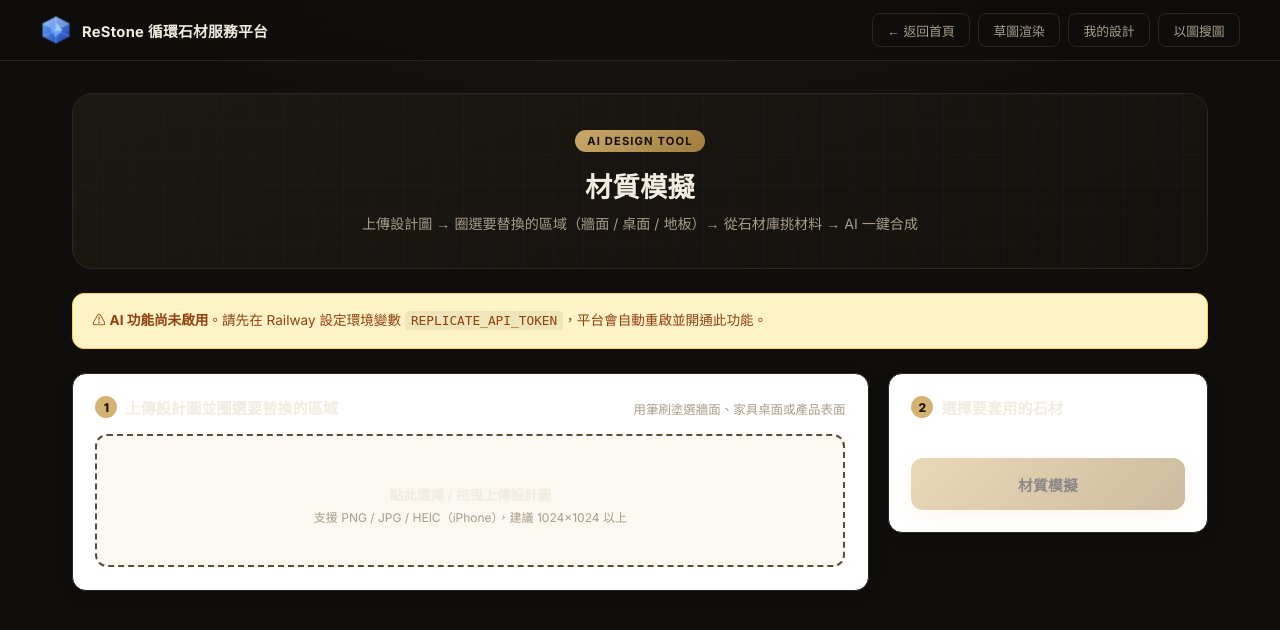
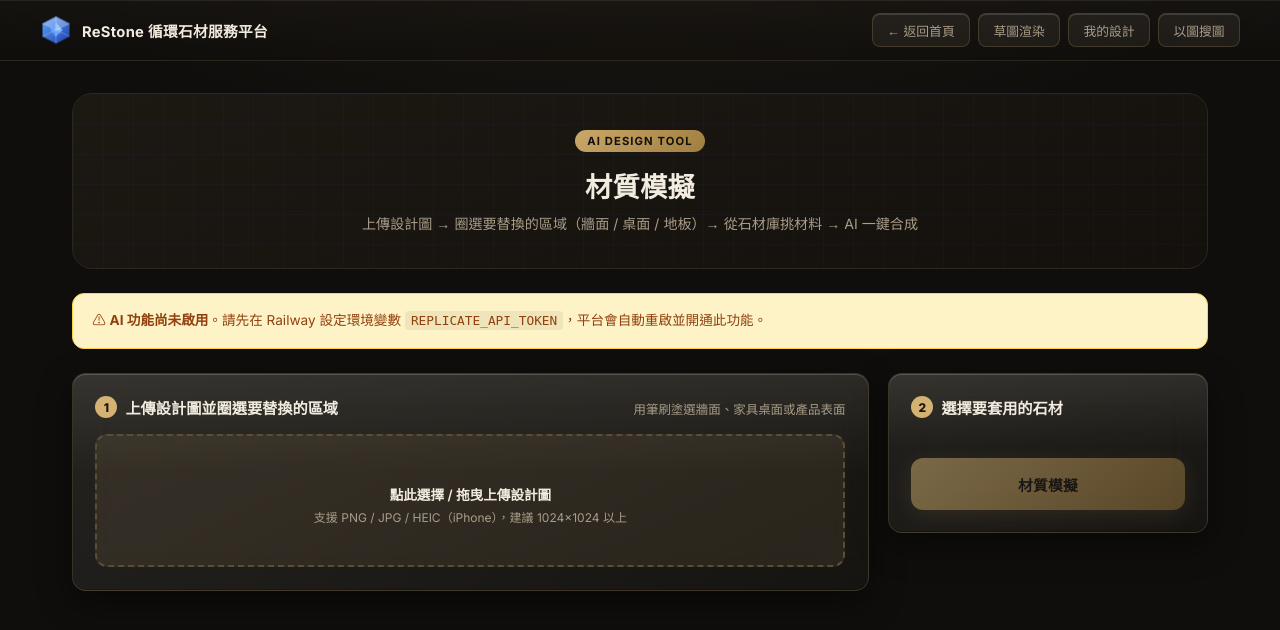
Before and after one commit to clie945-tech/stone-database, a Flask app: page /design-tool in a window 1280 px wide. Shown: the top 630 px of the page. Run offline with Flask 3, Linux system fonts and the light colour scheme; the visitor is signed in with stand-in values (Sample User, id 1); data that the repository does not hold is empty; some libraries are stand-ins or nearby versions.

Commit message:
強化 iOS 風液態玻璃效果（兩版主題）
- 卡片/面板/工具卡/統計：厚霧面模糊(blur 24px + saturate)、
  半透明漸層填充、頂部高光內陰影、玻璃鑲邊、漂浮陰影、頂部光澤層
- Header 厚玻璃條；導覽藥丸/徽章/輸入框玻璃化
- hover 時模糊加深、鑲邊發光、浮起更明顯
- 科技版青色玻璃、藝廊版暖色玻璃；CSS 版本升至 v7

Co-Authored-By: Claude Fable 5 <noreply@anthropic.com>

```diff
--- a/static/theme-gallery.css
+++ b/static/theme-gallery.css
@@ -172,3 +172,52 @@ footer { background: #12100D !important; }
   12%  { background-position: 0% 0; }
   100% { background-position: 0% 0; }
 }
+
+/* ═══════════════════════════════════════════════════════════════
+   Liquid Glass（暖色玻璃）— 藝廊版的液態玻璃質感（內斂版）
+   ═══════════════════════════════════════════════════════════════ */
+.panel, .card, .tool, .profile-card, .stat, .spec-card, .inquiry-card, .rec,
+.stone-card, .design-card, .shot, .analysis {
+  background: linear-gradient(155deg, rgba(244,235,223,0.10), rgba(244,235,223,0.03)) !important;
+  backdrop-filter: blur(22px) saturate(140%) !important;
+  -webkit-backdrop-filter: blur(22px) saturate(140%) !important;
+  border: 1px solid rgba(212,178,116,0.18) !important;
+  box-shadow:
+    inset 0 1px 0 rgba(255,247,230,0.18),
+    inset 0 -1px 0 rgba(0,0,0,0.25),
+    0 12px 34px rgba(0,0,0,0.45) !important;
+}
+.tool, .panel, .card { position: relative; }
+.tool::before, .panel::before, .card::before {
+  content: ''; position: absolute; inset: 0 0 auto 0; height: 46%;
+  background: linear-gradient(180deg, rgba(255,247,230,0.08), rgba(255,247,230,0));
+  border-radius: inherit; pointer-events: none; z-index: 0;
+}
+.tool > *, .panel > *, .card > * { position: relative; z-index: 1; }
+.tool:hover, .card:hover, .stone-card:hover, .design-card:hover, .shot:hover {
+  backdrop-filter: blur(26px) saturate(160%) !important;
+  -webkit-backdrop-filter: blur(26px) saturate(160%) !important;
+  border-color: rgba(212,178,116,0.42) !important;
+  box-shadow:
+    inset 0 1px 0 rgba(255,247,230,0.28),
+    0 18px 46px rgba(0,0,0,0.55),
+    0 0 22px rgba(212,178,116,0.16) !important;
+}
+header {
+  background: linear-gradient(180deg, rgba(26,23,20,0.62), rgba(15,14,12,0.45)) !important;
+  backdrop-filter: blur(24px) saturate(160%) !important;
+  -webkit-backdrop-filter: blur(24px) saturate(160%) !important;
+  box-shadow: inset 0 1px 0 rgba(255,247,230,0.08) !important;
+}
+.hbtn, .btn-link, .header-admin, .hero-badge, .tool-btn, .reupload {
+  background: rgba(244,235,223,0.06) !important;
+  backdrop-filter: blur(14px) saturate(140%) !important;
+  -webkit-backdrop-filter: blur(14px) saturate(140%) !important;
+  border: 1px solid rgba(212,178,116,0.20) !important;
+  box-shadow: inset 0 1px 0 rgba(255,247,230,0.14) !important;
+}
+.tool .ic {
+  background: rgba(244,235,223,0.08) !important;
+  border: 1px solid rgba(212,178,116,0.20);
+  box-shadow: inset 0 1px 0 rgba(255,247,230,0.20);
+}
--- a/templates/customer_dashboard.html
+++ b/templates/customer_dashboard.html
@@ -98,8 +98,8 @@
 
     footer { margin-top: 4rem; padding: 1.5rem; text-align: center; font-size: 0.75rem; color: var(--text-light); border-top: 1px solid var(--border); background: var(--white); }
   </style>
-  <link rel="stylesheet" href="/static/theme-gallery.css?v=6" id="theme-css">
-  <script>(function(){try{var q=new URLSearchParams(location.search).get("theme");if(q)localStorage.setItem("rs-theme",q);var t=localStorage.getItem("rs-theme")||"gallery";var l=document.getElementById("theme-css");if(t==="tech")l.href="/static/theme-tech.css?v=6";else if(t==="light")l.parentNode.removeChild(l);}catch(e){}})();</script>
+  <link rel="stylesheet" href="/static/theme-gallery.css?v=7" id="theme-css">
+  <script>(function(){try{var q=new URLSearchParams(location.search).get("theme");if(q)localStorage.setItem("rs-theme",q);var t=localStorage.getItem("rs-theme")||"gallery";var l=document.getElementById("theme-css");if(t==="tech")l.href="/static/theme-tech.css?v=7";else if(t==="light")l.parentNode.removeChild(l);}catch(e){}})();</script>
   <script src="/static/motion.js" defer></script>
 </head>
 <body>
--- a/templates/customer_login.html
+++ b/templates/customer_login.html
@@ -50,8 +50,8 @@
     .link { display: block; text-align: center; font-size: 0.82rem; color: var(--text-muted); text-decoration: none; font-weight: 500; transition: color 0.15s; }
     .link:hover { color: var(--blue); }
   </style>
-  <link rel="stylesheet" href="/static/theme-gallery.css?v=6" id="theme-css">
-  <script>(function(){try{var q=new URLSearchParams(location.search).get("theme");if(q)localStorage.setItem("rs-theme",q);var t=localStorage.getItem("rs-theme")||"gallery";var l=document.getElementById("theme-css");if(t==="tech")l.href="/static/theme-tech.css?v=6";else if(t==="light")l.parentNode.removeChild(l);}catch(e){}})();</script>
+  <link rel="stylesheet" href="/static/theme-gallery.css?v=7" id="theme-css">
+  <script>(function(){try{var q=new URLSearchParams(location.search).get("theme");if(q)localStorage.setItem("rs-theme",q);var t=localStorage.getItem("rs-theme")||"gallery";var l=document.getElementById("theme-css");if(t==="tech")l.href="/static/theme-tech.css?v=7";else if(t==="light")l.parentNode.removeChild(l);}catch(e){}})();</script>
   <script src="/static/motion.js" defer></script>
 </head>
 <body>
--- a/templates/design_tool.html
+++ b/templates/design_tool.html
@@ -201,8 +201,8 @@
   </style>
   <!-- HEIC 客戶端轉檔（給 Chrome / Firefox 用戶；Safari 原生支援 HEIC）-->
   <script src="https://cdnjs.cloudflare.com/ajax/libs/heic2any/0.0.4/heic2any.min.js" defer></script>
-  <link rel="stylesheet" href="/static/theme-gallery.css?v=6" id="theme-css">
-  <script>(function(){try{var q=new URLSearchParams(location.search).get("theme");if(q)localStorage.setItem("rs-theme",q);var t=localStorage.getItem("rs-theme")||"gallery";var l=document.getElementById("theme-css");if(t==="tech")l.href="/static/theme-tech.css?v=6";else if(t==="light")l.parentNode.removeChild(l);}catch(e){}})();</script>
+  <link rel="stylesheet" href="/static/theme-gallery.css?v=7" id="theme-css">
+  <script>(function(){try{var q=new URLSearchParams(location.search).get("theme");if(q)localStorage.setItem("rs-theme",q);var t=localStorage.getItem("rs-theme")||"gallery";var l=document.getElementById("theme-css");if(t==="tech")l.href="/static/theme-tech.css?v=7";else if(t==="light")l.parentNode.removeChild(l);}catch(e){}})();</script>
   <script src="/static/motion.js" defer></script>
 </head>
 <body>
--- a/templates/image_search.html
+++ b/templates/image_search.html
@@ -149,8 +149,8 @@
   </style>
   <!-- HEIC 客戶端轉檔（Safari 原生支援，給 Chrome / Firefox 用戶）-->
   <script src="https://cdnjs.cloudflare.com/ajax/libs/heic2any/0.0.4/heic2any.min.js" defer></script>
-  <link rel="stylesheet" href="/static/theme-gallery.css?v=6" id="theme-css">
-  <script>(function(){try{var q=new URLSearchParams(location.search).get("theme");if(q)localStorage.setItem("rs-theme",q);var t=localStorage.getItem("rs-theme")||"gallery";var l=document.getElementById("theme-css");if(t==="tech")l.href="/static/theme-tech.css?v=6";else if(t==="light")l.parentNode.removeChild(l);}catch(e){}})();</script>
+  <link rel="stylesheet" href="/static/theme-gallery.css?v=7" id="theme-css">
+  <script>(function(){try{var q=new URLSearchParams(location.search).get("theme");if(q)localStorage.setItem("rs-theme",q);var t=localStorage.getItem("rs-theme")||"gallery";var l=document.getElementById("theme-css");if(t==="tech")l.href="/static/theme-tech.css?v=7";else if(t==="light")l.parentNode.removeChild(l);}catch(e){}})();</script>
   <script src="/static/motion.js" defer></script>
 </head>
 <body>
--- a/templates/index.html
+++ b/templates/index.html
@@ -334,8 +334,8 @@
       .hero-stat { padding: 0.8rem 1.4rem; }
     }
   </style>
-  <link rel="stylesheet" href="/static/theme-gallery.css?v=6" id="theme-css">
-  <script>(function(){try{var q=new URLSearchParams(location.search).get("theme");if(q)localStorage.setItem("rs-theme",q);var t=localStorage.getItem("rs-theme")||"gallery";var l=document.getElementById("theme-css");if(t==="tech")l.href="/static/theme-tech.css?v=6";else if(t==="light")l.parentNode.removeChild(l);}catch(e){}})();</script>
+  <link rel="stylesheet" href="/static/theme-gallery.css?v=7" id="theme-css">
+  <script>(function(){try{var q=new URLSearchParams(location.search).get("theme");if(q)localStorage.setItem("rs-theme",q);var t=localStorage.getItem("rs-theme")||"gallery";var l=document.getElementById("theme-css");if(t==="tech")l.href="/static/theme-tech.css?v=7";else if(t==="light")l.parentNode.removeChild(l);}catch(e){}})();</script>
   <script src="/static/motion.js" defer></script>
 </head>
 <body>
--- a/templates/my_designs.html
+++ b/templates/my_designs.html
@@ -58,8 +58,8 @@
 
     footer { margin-top: 4rem; padding: 1.5rem; text-align: center; font-size: 0.75rem; color: var(--text-light); border-top: 1px solid var(--border); background: var(--white); }
   </style>
-  <link rel="stylesheet" href="/static/theme-gallery.css?v=6" id="theme-css">
-  <script>(function(){try{var q=new URLSearchParams(location.search).get("theme");if(q)localStorage.setItem("rs-theme",q);var t=localStorage.getItem("rs-theme")||"gallery";var l=document.getElementById("theme-css");if(t==="tech")l.href="/static/theme-tech.css?v=6";else if(t==="light")l.parentNode.removeChild(l);}catch(e){}})();</script>
+  <link rel="stylesheet" href="/static/theme-gallery.css?v=7" id="theme-css">
+  <script>(function(){try{var q=new URLSearchParams(location.search).get("theme");if(q)localStorage.setItem("rs-theme",q);var t=localStorage.getItem("rs-theme")||"gallery";var l=document.getElementById("theme-css");if(t==="tech")l.href="/static/theme-tech.css?v=7";else if(t==="light")l.parentNode.removeChild(l);}catch(e){}})();</script>
   <script src="/static/motion.js" defer></script>
 </head>
 <body>
--- a/templates/register.html
+++ b/templates/register.html
@@ -53,8 +53,8 @@
     .link:hover { color: var(--blue); }
     .link span { color: var(--blue); }
   </style>
-  <link rel="stylesheet" href="/static/theme-gallery.css?v=6" id="theme-css">
-  <script>(function(){try{var q=new URLSearchParams(location.search).get("theme");if(q)localStorage.setItem("rs-theme",q);var t=localStorage.getItem("rs-theme")||"gallery";var l=document.getElementById("theme-css");if(t==="tech")l.href="/static/theme-tech.css?v=6";else if(t==="light")l.parentNode.removeChild(l);}catch(e){}})();</script>
+  <link rel="stylesheet" href="/static/theme-gallery.css?v=7" id="theme-css">
+  <script>(function(){try{var q=new URLSearchParams(location.search).get("theme");if(q)localStorage.setItem("rs-theme",q);var t=localStorage.getItem("rs-theme")||"gallery";var l=document.getElementById("theme-css");if(t==="tech")l.href="/static/theme-tech.css?v=7";else if(t==="light")l.parentNode.removeChild(l);}catch(e){}})();</script>
   <script src="/static/motion.js" defer></script>
 </head>
 <body>
--- a/templates/sketch.html
+++ b/templates/sketch.html
@@ -61,8 +61,8 @@
     .warn{background:#FEF3C7;color:#92400E;border:1px solid #FDE68A;border-radius:10px;padding:.7rem 1rem;font-size:.85rem;margin-bottom:1rem}
     footer{margin-top:3rem;padding:1.5rem;text-align:center;font-size:.75rem;color:var(--text-light);border-top:1px solid var(--border);background:#fff}
   </style>
-  <link rel="stylesheet" href="/static/theme-gallery.css?v=6" id="theme-css">
-  <script>(function(){try{var q=new URLSearchParams(location.search).get("theme");if(q)localStorage.setItem("rs-theme",q);var t=localStorage.getItem("rs-theme")||"gallery";var l=document.getElementById("theme-css");if(t==="tech")l.href="/static/theme-tech.css?v=6";else if(t==="light")l.parentNode.removeChild(l);}catch(e){}})();</script>
+  <link rel="stylesheet" href="/static/theme-gallery.css?v=7" id="theme-css">
+  <script>(function(){try{var q=new URLSearchParams(location.search).get("theme");if(q)localStorage.setItem("rs-theme",q);var t=localStorage.getItem("rs-theme")||"gallery";var l=document.getElementById("theme-css");if(t==="tech")l.href="/static/theme-tech.css?v=7";else if(t==="light")l.parentNode.removeChild(l);}catch(e){}})();</script>
   <script src="/static/motion.js" defer></script>
 </head>
 <body>
--- a/templates/stone_detail.html
+++ b/templates/stone_detail.html
@@ -139,8 +139,8 @@
       color: rgba(255,255,255,0.5); font-size: 0.75rem; pointer-events: none;
     }
   </style>
-  <link rel="stylesheet" href="/static/theme-gallery.css?v=6" id="theme-css">
-  <script>(function(){try{var q=new URLSearchParams(location.search).get("theme");if(q)localStorage.setItem("rs-theme",q);var t=localStorage.getItem("rs-theme")||"gallery";var l=document.getElementById("theme-css");if(t==="tech")l.href="/static/theme-tech.css?v=6";else if(t==="light")l.parentNode.removeChild(l);}catch(e){}})();</script>
+  <link rel="stylesheet" href="/static/theme-gallery.css?v=7" id="theme-css">
+  <script>(function(){try{var q=new URLSearchParams(location.search).get("theme");if(q)localStorage.setItem("rs-theme",q);var t=localStorage.getItem("rs-theme")||"gallery";var l=document.getElementById("theme-css");if(t==="tech")l.href="/static/theme-tech.css?v=7";else if(t==="light")l.parentNode.removeChild(l);}catch(e){}})();</script>
   <script src="/static/motion.js" defer></script>
 </head>
 <body>
--- a/templates/studio.html
+++ b/templates/studio.html
@@ -39,8 +39,8 @@
     .tip{margin-top:2rem;text-align:center;font-size:.8rem;color:var(--text-light)}
     footer{margin-top:3.5rem;padding:1.5rem;text-align:center;font-size:.75rem;color:var(--text-light);border-top:1px solid var(--border);background:#fff}
   </style>
-  <link rel="stylesheet" href="/static/theme-gallery.css?v=6" id="theme-css">
-  <script>(function(){try{var q=new URLSearchParams(location.search).get("theme");if(q)localStorage.setItem("rs-theme",q);var t=localStorage.getItem("rs-theme")||"gallery";var l=document.getElementById("theme-css");if(t==="tech")l.href="/static/theme-tech.css?v=6";else if(t==="light")l.parentNode.removeChild(l);}catch(e){}})();</script>
+  <link rel="stylesheet" href="/static/theme-gallery.css?v=7" id="theme-css">
+  <script>(function(){try{var q=new URLSearchParams(location.search).get("theme");if(q)localStorage.setItem("rs-theme",q);var t=localStorage.getItem("rs-theme")||"gallery";var l=document.getElementById("theme-css");if(t==="tech")l.href="/static/theme-tech.css?v=7";else if(t==="light")l.parentNode.removeChild(l);}catch(e){}})();</script>
   <script src="/static/motion.js" defer></script>
 </head>
 <body>
--- a/templates/wall.html
+++ b/templates/wall.html
@@ -75,8 +75,8 @@
     .result-actions .enhance{color:#fff;background:linear-gradient(135deg,var(--blue),var(--purple));border:none}
     footer{margin-top:3rem;padding:1.5rem;text-align:center;font-size:.75rem;color:var(--text-light);border-top:1px solid var(--border);background:#fff}
   </style>
-  <link rel="stylesheet" href="/static/theme-gallery.css?v=6" id="theme-css">
-  <script>(function(){try{var q=new URLSearchParams(location.search).get("theme");if(q)localStorage.setItem("rs-theme",q);var t=localStorage.getItem("rs-theme")||"gallery";var l=document.getElementById("theme-css");if(t==="tech")l.href="/static/theme-tech.css?v=6";else if(t==="light")l.parentNode.removeChild(l);}catch(e){}})();</script>
+  <link rel="stylesheet" href="/static/theme-gallery.css?v=7" id="theme-css">
+  <script>(function(){try{var q=new URLSearchParams(location.search).get("theme");if(q)localStorage.setItem("rs-theme",q);var t=localStorage.getItem("rs-theme")||"gallery";var l=document.getElementById("theme-css");if(t==="tech")l.href="/static/theme-tech.css?v=7";else if(t==="light")l.parentNode.removeChild(l);}catch(e){}})();</script>
   <script src="/static/motion.js" defer></script>
 </head>
 <body>
```
Also changed, not shown: static/theme-tech.css (+72 -0 lines).
